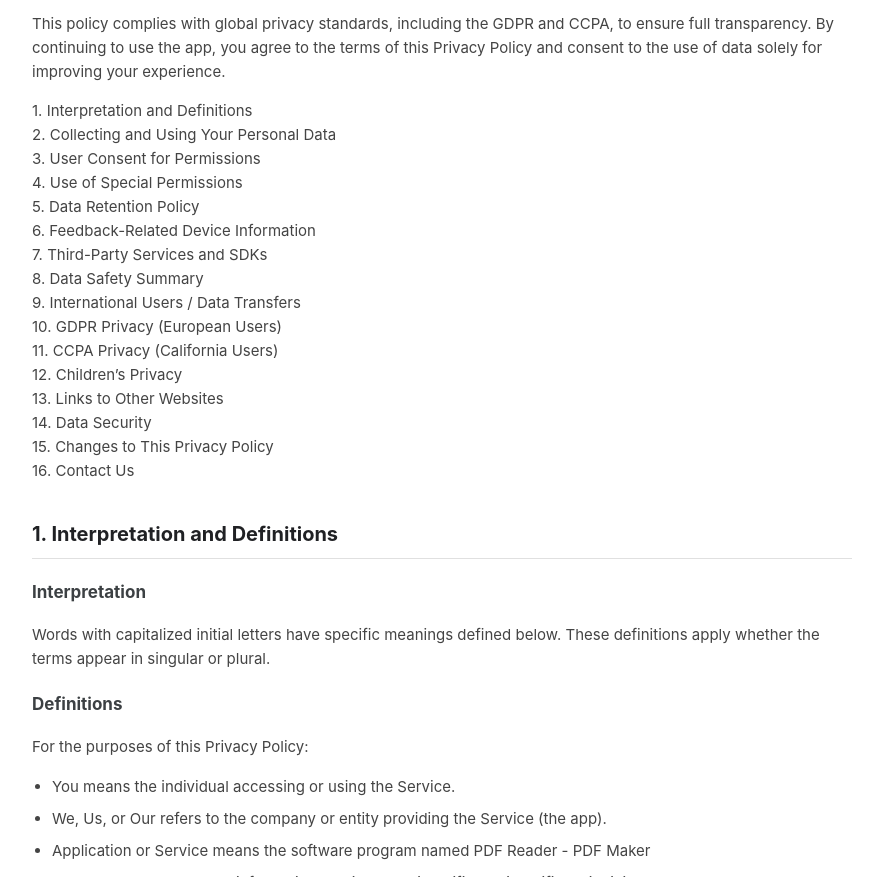
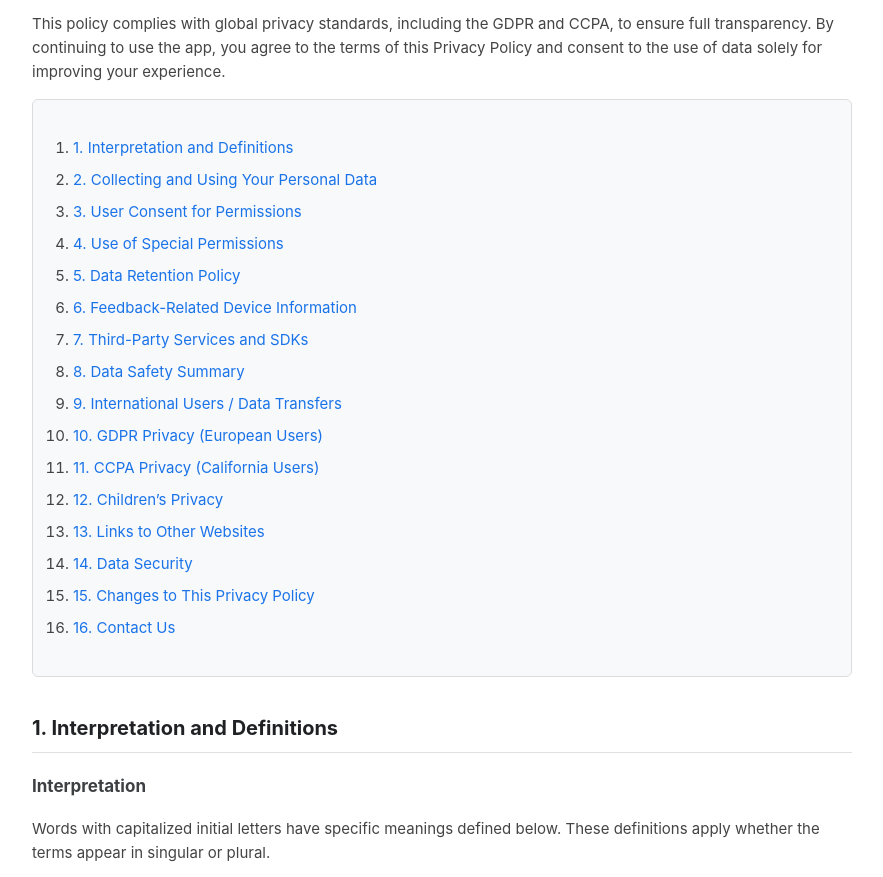
Before and after one commit to jscodium/privacy-policy-pdf-reader-pdf-maker, a plain HTML site: page index.html in a window 1280 px wide. Shown: the part 410-1287 px from the top of the page, without its empty margins (198-1081 px from the left). Drawn offline with Linux system fonts and the light colour scheme.

Commit message:
Update index.html

```diff
--- a/index.html
+++ b/index.html
@@ -13,6 +13,7 @@
             margin: 0 auto;
             padding: 30px 20px;
             background-color: #f9f9f9;
+            scroll-behavior: smooth;
         }
         .container {
             background: #ffffff;
@@ -42,7 +43,7 @@
             font-size: 15px;
             color: #444444;
         }
-        ul {
+        ul, ol {
             padding-left: 20px;
         }
         li {
@@ -53,6 +54,20 @@
             padding: 15px;
             border-radius: 6px;
             margin-bottom: 25px;
+        }
+        .toc {
+            background: #f8f9fa;
+            border: 1px solid #dadce0;
+            padding: 20px;
+            border-radius: 6px;
+            margin-bottom: 30px;
+        }
+        .toc a {
+            color: #1a73e8;
+            text-decoration: none;
+        }
+        .toc a:hover {
+            text-decoration: underline;
         }
         .email-link {
             color: #1a73e8;
@@ -76,26 +91,28 @@
         <p>The PDF Reader - PDF Maker app Privacy Policy outlines how we handle your data, permissions, and privacy within the app. It explains what information is collected (if any), how features like the camera, storage are used, and how third-party services such as AdMob and Firebase may operate. Your files and personal content remain on your device — we do not store, transmit, or share your data externally.</p>
         <p>This policy complies with global privacy standards, including the GDPR and CCPA, to ensure full transparency. By continuing to use the app, you agree to the terms of this Privacy Policy and consent to the use of data solely for improving your experience.</p>
 
-        <p>
-            1. Interpretation and Definitions<br>
-            2. Collecting and Using Your Personal Data<br>
-            3. User Consent for Permissions<br>
-            4. Use of Special Permissions<br>
-            5. Data Retention Policy<br>
-            6. Feedback-Related Device Information<br>
-            7. Third-Party Services and SDKs<br>
-            8. Data Safety Summary<br>
-            9. International Users / Data Transfers<br>
-            10. GDPR Privacy (European Users)<br>
-            11. CCPA Privacy (California Users)<br>
-            12. Children’s Privacy<br>
-            13. Links to Other Websites<br>
-            14. Data Security<br>
-            15. Changes to This Privacy Policy<br>
-            16. Contact Us
-        </p>
+        <div class="toc">
+            <ol>
+                <li><a href="#sec1">1. Interpretation and Definitions</a></li>
+                <li><a href="#sec2">2. Collecting and Using Your Personal Data</a></li>
+                <li><a href="#sec3">3. User Consent for Permissions</a></li>
+                <li><a href="#sec4">4. Use of Special Permissions</a></li>
+                <li><a href="#sec5">5. Data Retention Policy</a></li>
+                <li><a href="#sec6">6. Feedback-Related Device Information</a></li>
+                <li><a href="#sec7">7. Third-Party Services and SDKs</a></li>
+                <li><a href="#sec8">8. Data Safety Summary</a></li>
+                <li><a href="#sec9">9. International Users / Data Transfers</a></li>
+                <li><a href="#sec10">10. GDPR Privacy (European Users)</a></li>
+                <li><a href="#sec11">11. CCPA Privacy (California Users)</a></li>
+                <li><a href="#sec12">12. Children’s Privacy</a></li>
+                <li><a href="#sec13">13. Links to Other Websites</a></li>
+                <li><a href="#sec14">14. Data Security</a></li>
+                <li><a href="#sec15">15. Changes to This Privacy Policy</a></li>
+                <li><a href="#sec16">16. Contact Us</a></li>
+            </ol>
+        </div>
 
-        <h2>1. Interpretation and Definitions</h2>
+        <h2 id="sec1">1. Interpretation and Definitions</h2>
         <h3>Interpretation</h3>
         <p>Words with capitalized initial letters have specific meanings defined below. These definitions apply whether the terms appear in singular or plural.</p>
         <h3>Definitions</h3>
@@ -113,7 +130,7 @@
             <li>CCPA refers to the California Consumer Privacy Act.</li>
         </ul>
 
-        <h2>2. Collecting and Using Your Personal Data</h2>
+        <h2 id="sec2">2. Collecting and Using Your Personal Data</h2>
         <p>We do not directly collect personally identifiable information such as your name, address, personal documents, or stored files. However, to provide the full functionality of the app, we may request access to certain device features and data with your explicit permission. These permissions are used solely to provide app features and are not used to collect, upload, or share your personal content.</p>
         <p>We may request access to the following:</p>
 
@@ -159,19 +176,19 @@
         <h3>No Sale of Data</h3>
         <p>We do not sell, rent, or share your personal data or files with third parties for marketing purposes.</p>
 
-        <h2>3. User Consent for Permissions</h2>
+        <h2 id="sec3">3. User Consent for Permissions</h2>
         <p>We request permissions such as storage, camera only to enable related features in the app. You can decline these permissions; however, some features may be limited or unavailable without the necessary permissions.</p>
 
-        <h2>4. Use of Special Permissions</h2>
+        <h2 id="sec4">4. Use of Special Permissions</h2>
         <h3>MANAGE_EXTERNAL_STORAGE Permission (All Files Access)</h3>
         <p>Our app requests the MANAGE_EXTERNAL_STORAGE permission to enable essential document management features. This permission is fully user-controlled and can be granted or denied at any time.</p>
         <p>If granted, it allows the app to access and manage PDF files across device storage and automatically load compatible local images into an integrated custom gallery. If denied, the app bypasses full storage indexing completely, and users can instead select specific media manually using Android’s secure system file picker.</p>
         <p>We do not collect, upload, or transmit any files or file contents. All operations are performed locally on your device.</p>
 
-        <h2>5. Data Retention Policy</h2>
+        <h2 id="sec5">5. Data Retention Policy</h2>
         <p>All files and data (such as PDFs, images, or text) remain on your device until you choose to delete them. We do not keep copies of your files or data after you delete them. We do not retain any personal data or documents on our servers.</p>
 
-        <h2>6. Feedback-Related Device Information</h2>
+        <h2 id="sec6">6. Feedback-Related Device Information</h2>
         <p>When you choose to send feedback through the app (e.g., via email), we may collect certain non-personal device information to help troubleshoot issues and improve your experience. This information is only included if you manually send a feedback message from the app.</p>
         <p>The feedback email may include:</p>
         <ul>
@@ -191,7 +208,7 @@
             <li>We do not store, track, or sell this data. It is used solely for debugging and support purposes based on your request.</li>
         </ul>
 
-        <h2>7. Third-Party Services and SDKs</h2>
+        <h2 id="sec7">7. Third-Party Services and SDKs</h2>
         <p>To provide better functionality, improve user experience, support app performance monitoring, and enable monetization, our app uses third-party services and Software Development Kits (SDKs). These services may collect and process certain data according to their own privacy policies. We recommend reviewing their respective privacy policies for more information.<br>
         Google Privacy Policy: <a href="https://policies.google.com/privacy" target="_blank">https://policies.google.com/privacy</a></p>
 
@@ -272,7 +289,7 @@
             <li>User interface animations and enhancements</li>
         </ul>
 
-        <h2>8. Data Safety Summary</h2>
+        <h2 id="sec8">8. Data Safety Summary</h2>
         <ul>
             <li>Personal data collected: None</li>
             <li>Files and images accessed: Yes (processed locally only on the device)</li>
@@ -282,10 +299,10 @@
         </ul>
         <p>No personal files, images, PDFs, or documents are uploaded, stored, or shared by the app.</p>
 
-        <h2>9. International Users / Data Transfers</h2>
+        <h2 id="sec9">9. International Users / Data Transfers</h2>
         <p>All data processing happens locally on your device. We do not transfer your personal data outside your device or country.</p>
 
-        <h2>10. GDPR Privacy (European Users)</h2>
+        <h2 id="sec10">10. GDPR Privacy (European Users)</h2>
         <p>If you are located in the European Economic Area (EEA), you have certain rights under the General Data Protection Regulation (GDPR) regarding your personal data, even though our app does not directly collect personal information by default.</p>
         <p>You have the right to:</p>
         <ul>
@@ -301,7 +318,7 @@
         </ul>
         <p>We will respond to your request in accordance with applicable data protection laws.</p>
 
-        <h2>11. CCPA Privacy (California Users)</h2>
+        <h2 id="sec11">11. CCPA Privacy (California Users)</h2>
         <p>If you are a resident of California, you have rights under the California Consumer Privacy Act (CCPA) regarding how your personal data is handled.</p>
         <p>As per the CCPA, you have the right to:</p>
         <ul>
@@ -315,14 +332,14 @@
         </ul>
         <p>We will respond in accordance with CCPA requirements.</p>
 
-        <h2>12. Children’s Privacy</h2>
+        <h2 id="sec12">12. Children’s Privacy</h2>
         <p>Our app is intended for users aged 16 and older. We do not knowingly collect, store, or process personal information from children under the age of 13.</p>
         <p>Most app features operate entirely on the user’s device, and we do not upload or store personal files on external servers.</p>
         <p>If you are a parent or guardian and believe that a child under 13 has provided personal information through the app or related services, please contact us so we can review and address the situation appropriately.</p>
         <p>Any locally stored app data can also be removed at any time by uninstalling the app or clearing the app’s storage through the device settings.</p>
         <p>For any concerns, please contact us at: <a href="mailto:pdfreader.support@gmail.com" class="email-link">pdfreader.support@gmail.com</a></p>
 
-        <h2>13. Links to Other Websites</h2>
+        <h2 id="sec13">13. Links to Other Websites</h2>
         <p>Our app may contain links to external websites or third-party services, such as:</p>
         <ul>
             <li>Advertisers’ websites</li>
@@ -331,19 +348,19 @@
         </ul>
         <p>We do not control and are not responsible for the content, privacy practices, or data collection policies of these external sites. We encourage you to review the privacy policies of any websites or services you visit through our app.</p>
 
-        <h2>14. Data Security</h2>
+        <h2 id="sec14">14. Data Security</h2>
         <p>We value your trust and are committed to protecting your data.</p>
         <p>All file operations (such as viewing, editing, merging, splitting PDFs) and feedback processing happen locally on your device.</p>
         <p>We do not upload, store, or share your files or system information on any external servers.</p>
         <p>However, please understand that no method of electronic storage or transmission can be guaranteed to be 100% secure. While we strive to use commercially acceptable means to protect your data, we cannot ensure absolute security.</p>
 
-        <h2>15. Changes to This Privacy Policy</h2>
+        <h2 id="sec15">15. Changes to This Privacy Policy</h2>
         <p>We may update this Privacy Policy periodically to reflect changes in our app, legal requirements, or industry standards.</p>
         <p>Any significant updates will be communicated through the app itself or in the update release notes.</p>
         <p>We encourage you to review this Privacy Policy regularly to stay informed of how we protect your data and use your information.</p>
         <p>Your continued use of the app after any updates constitutes your acceptance of the revised policy.</p>
 
-        <h2>16. Contact Us</h2>
+        <h2 id="sec16">16. Contact Us</h2>
         <p>If you have any questions, requests, or concerns regarding this Privacy Policy or your data privacy, please feel free to contact us at:</p>
         <p>Email: <a href="mailto:pdfreader.support@gmail.com" class="email-link">pdfreader.support@gmail.com</a></p>
         <p>We strive to respond to all inquiries promptly and help resolve any issues you may have.</p>
```
